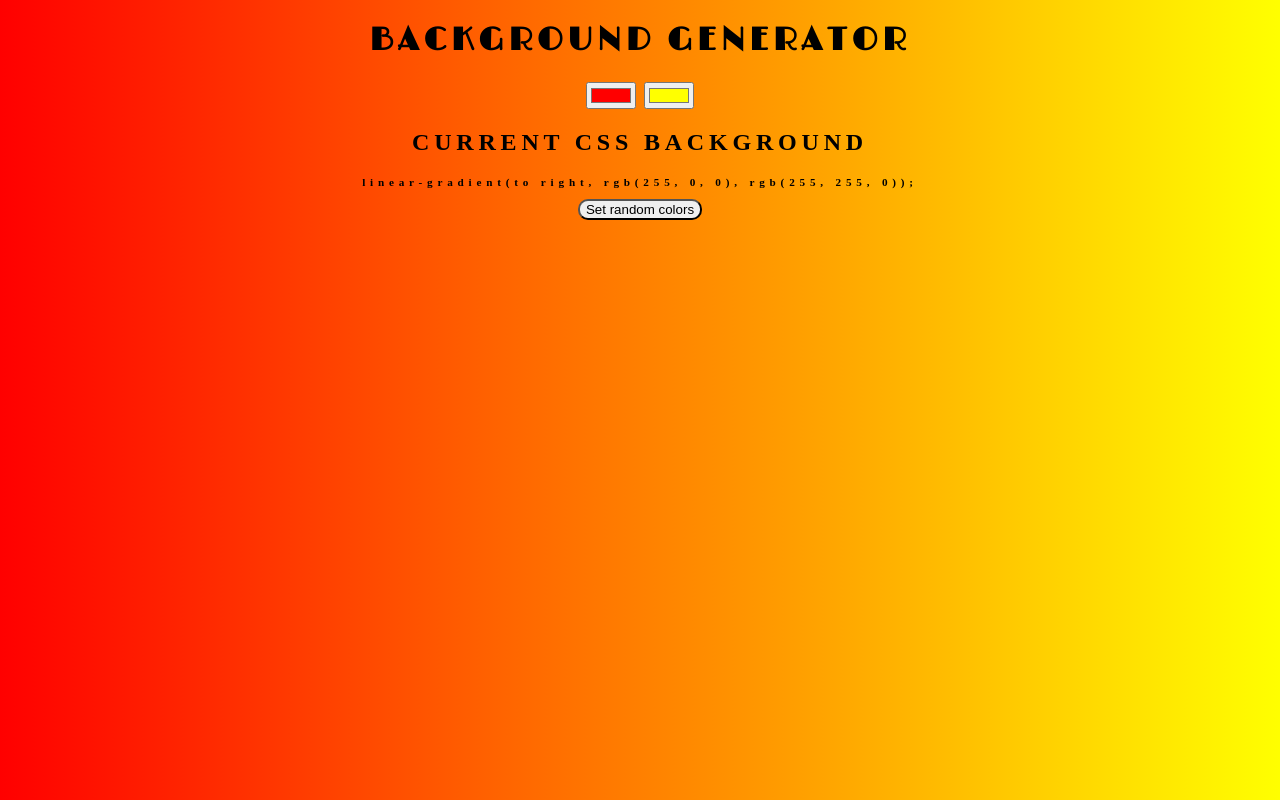
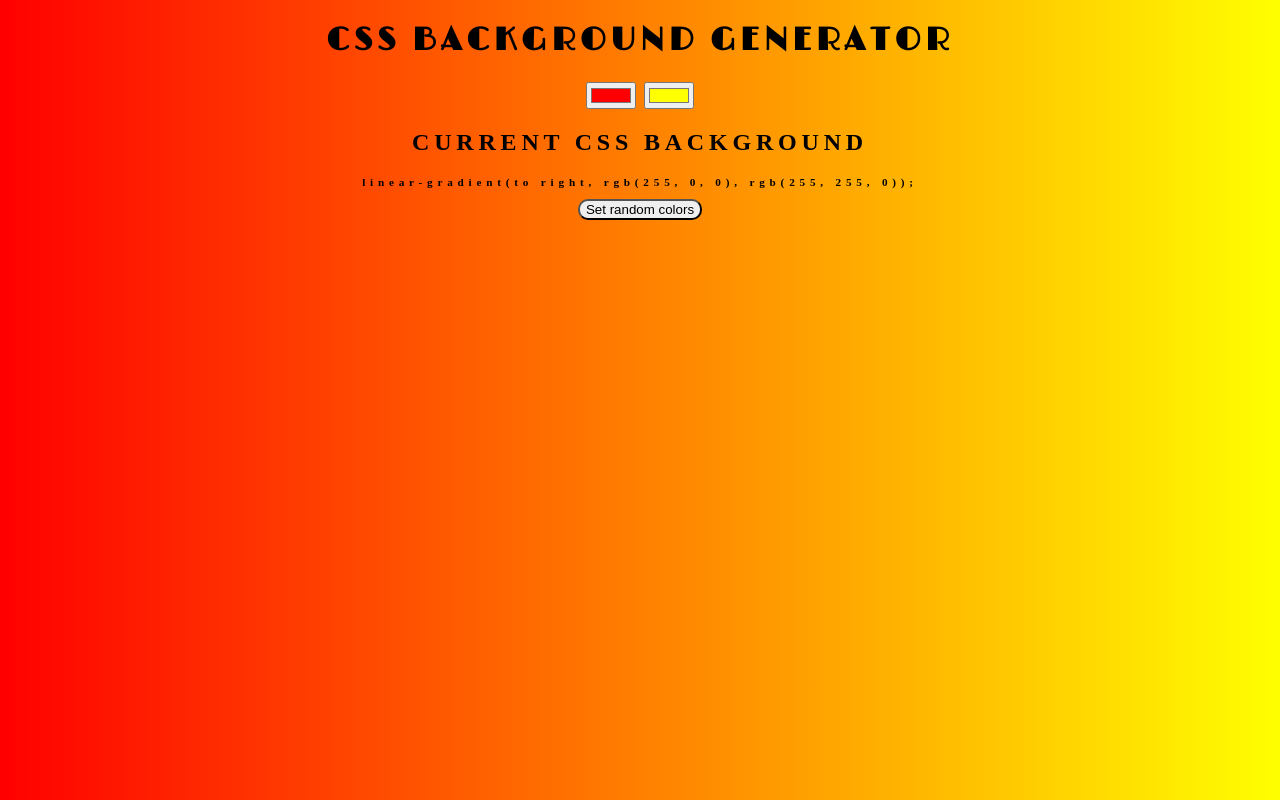
Before and after one commit to Foboss6/CSS-Gradient, a plain HTML site: page index.html in a window 1280 px wide. Drawn offline with nearby package versions, Linux system fonts and the light colour scheme.

Commit message:
Change a title

```diff
--- a/index.html
+++ b/index.html
@@ -10,7 +10,7 @@
   <link type="text/css" rel="stylesheet" href="style.css">
 </head>
 <body id="body">
-  <h1 class="title">BACKGROUND GENERATOR</h1>
+  <h1 class="title">CSS BACKGROUND GENERATOR</h1>
   <input id="color-1" type="color" name="color-1" value="#ff0000">
   <input id="color-2" type="color" name="color-1" value="#ffff00">
   <h2>Current CSS Background</h2>
```
